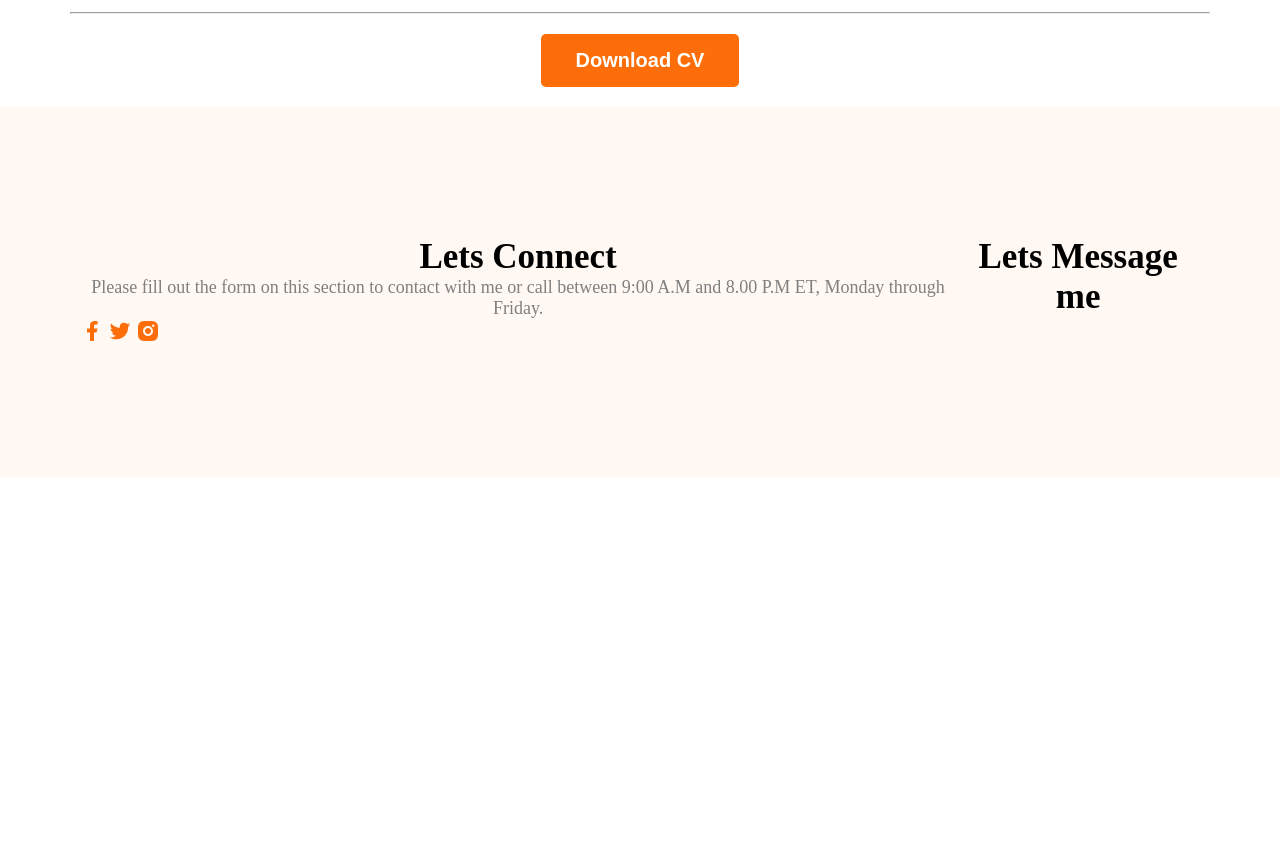
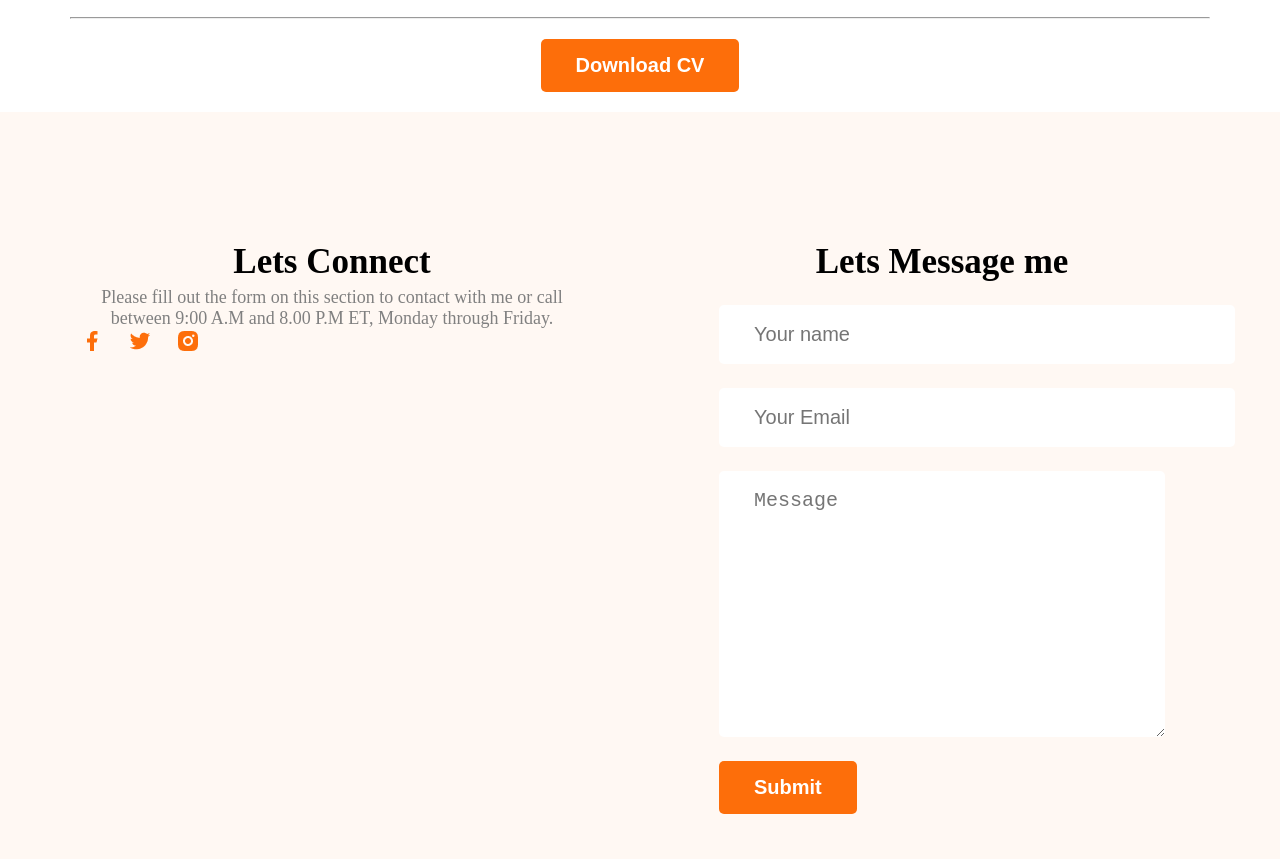
Before and after one commit to ZahidTurjo/developer-portfolio, a plain HTML site: page index.html in a window 1280 px wide. Shown: the part 2265-3124 px from the top of the page. Before the commit the page ends 2742 px from the top, so only its background shows below. Drawn offline with Linux system fonts and the light colour scheme.

Commit message:
finised footer section

```diff
--- a/index.html
+++ b/index.html
@@ -187,19 +187,28 @@
 
        <p class="section-discription">Please fill out the form on this section to contact with me or call between
         9:00 A.M and 8.00 P.M ET, Monday through Friday.</p>
-<div class="social-link">
+<div>
 <a href=""><img src="images/icons/facebook.png" alt=""></a>
-<a href=""><img src="images/icons/twitter.png" alt=""></a>
+<a class="social-link"  href=""><img src="images/icons/twitter.png" alt=""></a>
 <a href=""><img src="images/icons/insta.png" alt=""></a>
 </div>
+
     </div>
 
 
 <div class="footer-colum">
 
     <h3 class="section-title">Lets Message me</h3>
+<form class="contact" action="">
+    <input type="text" placeholder="Your name">
+    <input type="email" placeholder="Your Email">
+<textarea name="" id="" placeholder="Message"  cols="30" rows="10"></textarea>
+<input class="btn-primary" type="submit"    value="Submit">
+</form>
+
 </div>
 </div>
+
 </footer>
 
 </body>
--- a/styles/style.css
+++ b/styles/style.css
@@ -89,12 +89,14 @@ main{
     text-align: center;
     font-size: 35px;
     font-weight: 700;
+    margin-bottom: 5px;
 }
 .section-discription{
     font-size: 18px;
     font-weight: 400;
     text-align: center;
     color: grey;
+    margin-top: 5px;
 }
 .about-info-container{
     display:flex;
@@ -143,8 +145,31 @@ footer{
 background-color:#FFF8F3;
 
 }
+
+.social-link{
+    margin: 0px 20px;
+
+}
 .footer-container{
     padding:130px 80px;
     display: flex;
     justify-content: space-around;
+    gap: 100px;
 }
+.footer-colum{
+     width: 50%;
+}
+.contact, input,textarea{
+    display:block;
+    /* text-align: center; */
+    margin-bottom: 24px;
+    padding:18px 35px;
+    font-size: 20px;
+    border: none;
+    color: grey;
+    border-radius: 5px;
+
+}
+.contact input[type="text"] ,.contact input[type="email"] {
+    width: 100%;
+}
```
